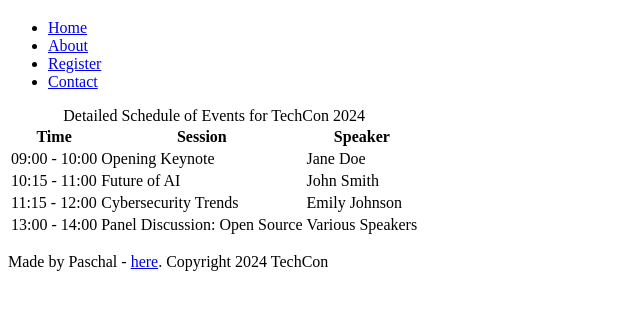
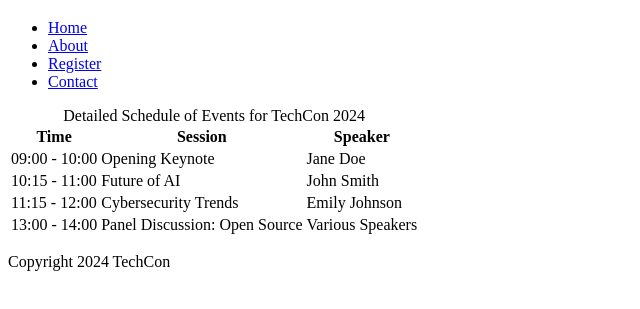
Before and after one commit to Sakawabillz/TechCon_HTML, a plain HTML site: page techcon_website/schedule.html in a window 1280 px wide. Shown: the part 61-370 px from the top of the page, without its empty margins (0-640 px from the left). Drawn offline with Linux system fonts and the light colour scheme.

```diff
--- a/techcon_website/schedule.html
+++ b/techcon_website/schedule.html
@@ -52,7 +52,8 @@
       </tbody>
     </table>
   </main>
-<footer><p>Made by Paschal - <a href="https://github.com/sakawabillz" target="_blank">here</a>. Copyright 2024 TechCon</p></footer>
+<footer><p>Copyright 2024 TechCon</p></footer>
+
 
 
 </body>
```
